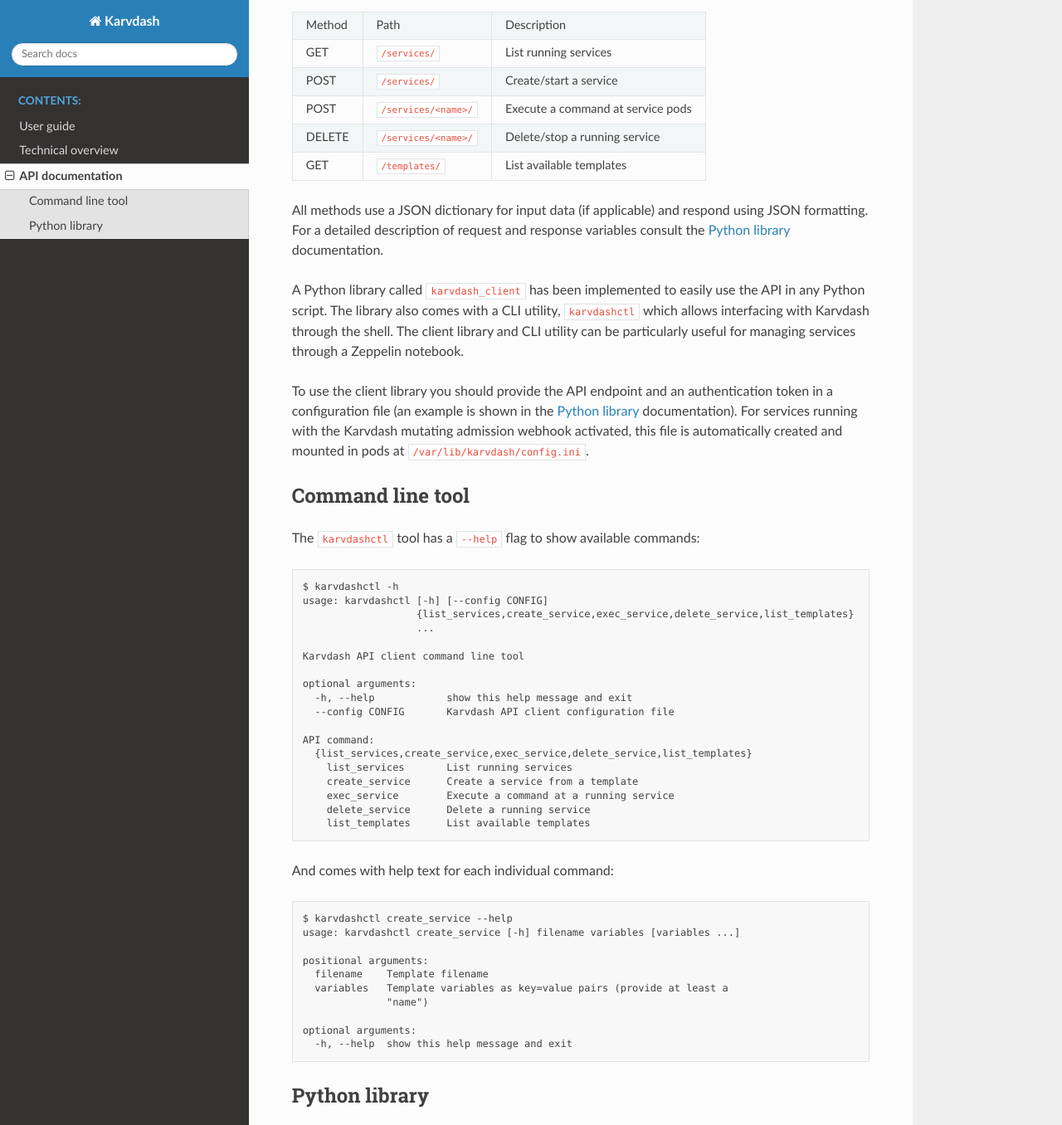
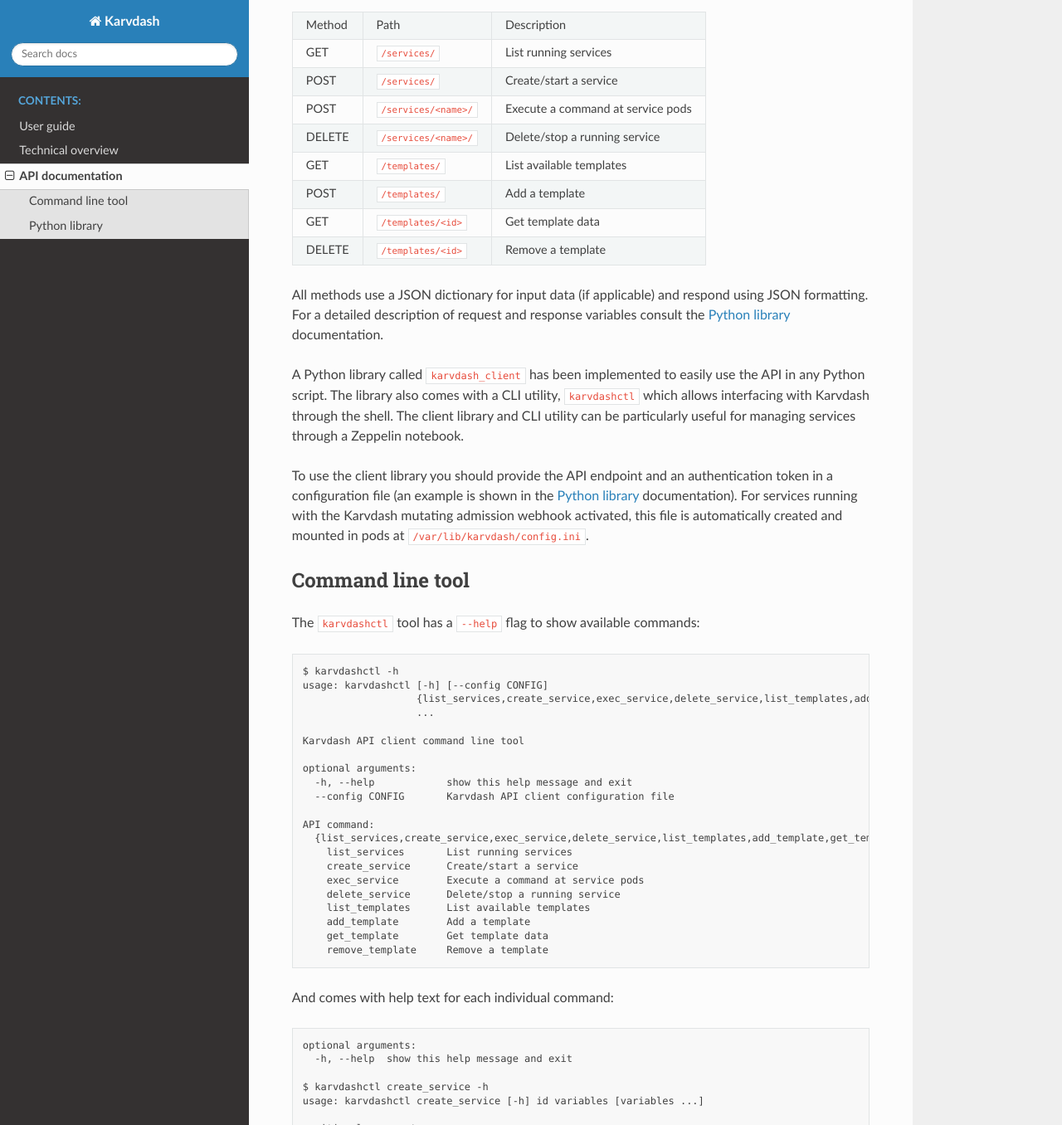
Before and after one commit to CARV-ICS-FORTH/knot, a Sphinx documentation site: the page built from docs/api.rst, in a window 1280 px wide and 1400 px high, scrolled down 291 px, cut to the strip 0-1356 px from the top of the window. Shown: the whole strip at 83% size. Built offline with Sphinx 7.4.7 and the Read the Docs theme 2.0.0, drawn with Linux system fonts in a browser that asks for light colours; some of the changed text lies outside the part shown.

Commit message:
Document templates API

```diff
--- a/docs/api.rst
+++ b/docs/api.rst
@@ -13,6 +13,9 @@
 POST    ``/services/<name>/``  Execute a command at service pods
 DELETE  ``/services/<name>/``  Delete/stop a running service
 GET     ``/templates/``        List available templates
+POST    ``/templates/``        Add a template
+GET     ``/templates/<id>``    Get template data
+DELETE  ``/templates/<id>``    Remove a template
 ======  =====================  =============================================
 
 All methods use a JSON dictionary for input data (if applicable) and respond using JSON formatting. For a detailed description of request and response variables consult the `Python library`_ documentation.
@@ -28,7 +31,7 @@
 
     $ karvdashctl -h
     usage: karvdashctl [-h] [--config CONFIG]
-                       {list_services,create_service,exec_service,delete_service,list_templates}
+                       {list_services,create_service,exec_service,delete_service,list_templates,add_template,get_template,remove_template}
                        ...
 
     Karvdash API client command line tool
@@ -38,20 +41,26 @@
       --config CONFIG       Karvdash API client configuration file
 
     API command:
-      {list_services,create_service,exec_service,delete_service,list_templates}
+      {list_services,create_service,exec_service,delete_service,list_templates,add_template,get_template,remove_template}
         list_services       List running services
-        create_service      Create a service from a template
-        exec_service        Execute a command at a running service
-        delete_service      Delete a running service
+        create_service      Create/start a service
+        exec_service        Execute a command at service pods
+        delete_service      Delete/stop a running service
         list_templates      List available templates
+        add_template        Add a template
+        get_template        Get template data
+        remove_template     Remove a template
 
 And comes with help text for each individual command::
 
-    $ karvdashctl create_service --help
-    usage: karvdashctl create_service [-h] filename variables [variables ...]
+    optional arguments:
+      -h, --help  show this help message and exit
+
+    $ karvdashctl create_service -h
+    usage: karvdashctl create_service [-h] id variables [variables ...]
 
     positional arguments:
-      filename    Template filename
+      id          Template identifier
       variables   Template variables as key=value pairs (provide at least a
                   "name")
 
--- a/docs/user.rst
+++ b/docs/user.rst
@@ -22,7 +22,7 @@
 The services screen is accessed by selecting "Services" from the menu on the left. You are presented with a list of running services. Select a service name and you will be taken to the service frontend in a new browser tab. Select the "Actions" button to remove a service.
 
 .. note::
-   The service may take some time to initialize. If you select a service name immediately after creation, you may see a proxy error. Just wait a few seconds and refresh your browser.
+   The service may take some time to initialize. If you select a service name immediately after creation, you may see a proxy error. Just wait for a few seconds and refresh your browser.
 
 .. figure:: images/services-screen.png
 
```
